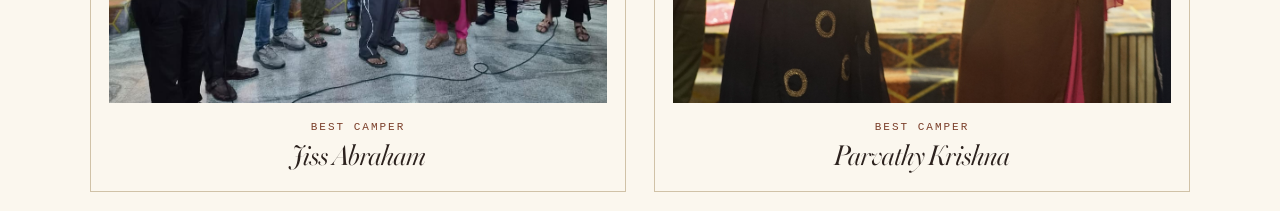
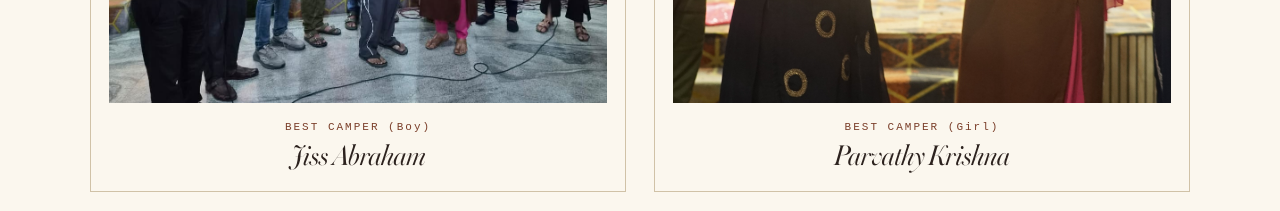
Before and after one commit to urichils/camp-report, a React (Vite) app: page / in a window 1280 px wide. Shown: the part 8680-8891 px from the top of the page. Built offline with nearby package versions, Linux system fonts and the light colour scheme.

Commit message:
Update App.jsx

```diff
--- a/src/App.jsx
+++ b/src/App.jsx
@@ -2370,12 +2370,12 @@ export default function App() {
             <div className="awards-grid">
               <article className="award-card award-featured">
                 <img src={bestCamper} alt="Jiss Abraham, Best Camper" />
-                <span className="award-label">BEST CAMPER</span>
+                <span className="award-label">BEST CAMPER (Boy)</span>
                 <h3>Jiss Abraham</h3>
               </article>
               <article className="award-card award-featured">
                 <img src={bestCampgirl} alt="Parvathy Krishna, Best Camp Girl" />
-                <span className="award-label">BEST CAMPER</span>
+                <span className="award-label">BEST CAMPER (Girl)</span>
                 <h3>Parvathy Krishna</h3>
               </article>
             </div>
```
